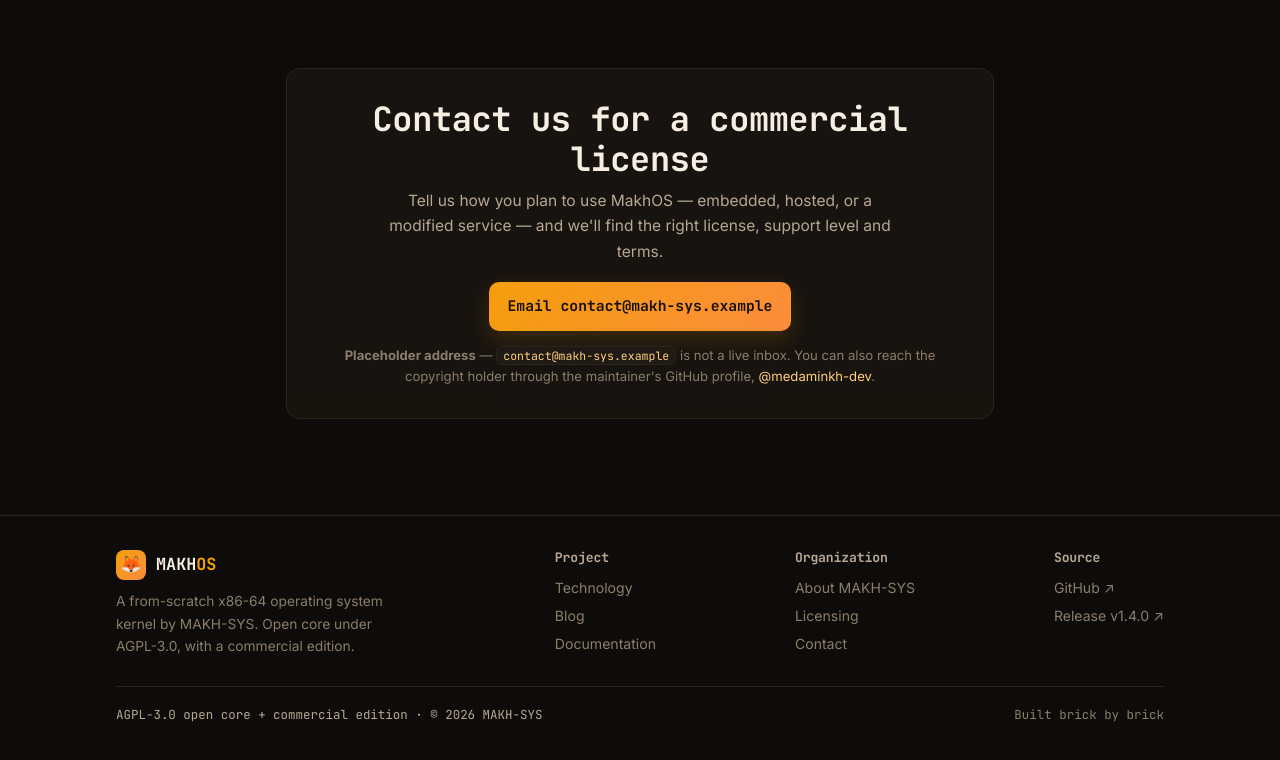
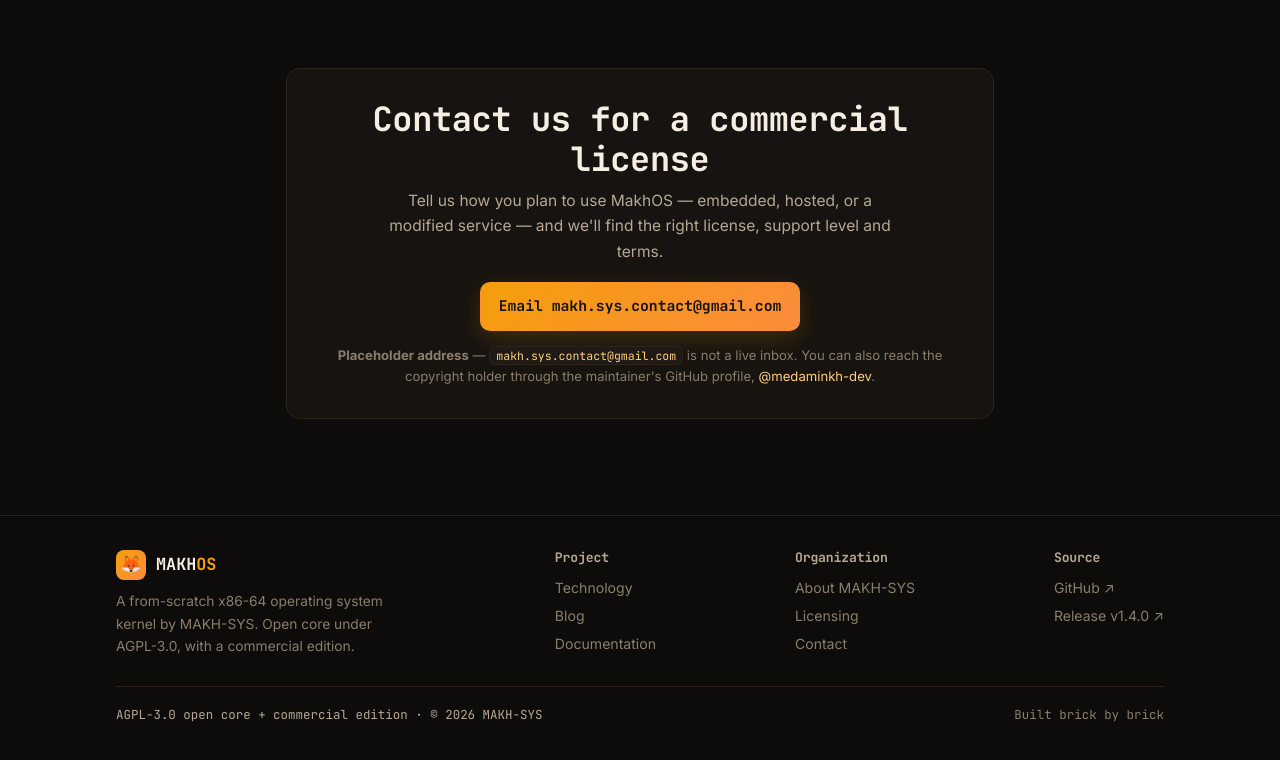
Before and after one commit to MAKH-SYS/MAKH-WEBSITE, a plain HTML site: page licensing.html in a window 1280 px wide. Shown: the part 1817-2577 px from the top of the page. Drawn offline with Linux system fonts and the light colour scheme.

Commit message:
Update licensing.html

```diff
--- a/licensing.html
+++ b/licensing.html
@@ -107,10 +107,9 @@
     <div class="card center" style="padding:30px">
       <h2 class="section-title" style="margin-bottom:8px">Contact us for a commercial license</h2>
       <p style="color:var(--muted);max-width:52ch;margin:0 auto 18px">Tell us how you plan to use MakhOS — embedded, hosted, or a modified service — and we'll find the right license, support level and terms.</p>
-      <!-- Placeholder address: contact@makh-sys.example is an intentional, non-real placeholder (RFC 2606 .example). Replace with a real address before launch. -->
-      <a class="btn btn-primary" href="mailto:contact@makh-sys.example?subject=MakhOS%20commercial%20license%20enquiry">Email contact@makh-sys.example</a>
+      <a class="btn btn-primary" href="mailto:makh.sys.contact@gmail.com?subject=MakhOS%20commercial%20license%20enquiry">Email makh.sys.contact@gmail.com</a>
       <p style="color:var(--faint);font-size:0.82rem;margin-top:14px">
-        <strong>Placeholder address</strong> — <code class="inline-code">contact@makh-sys.example</code> is not a live inbox. You can also reach the copyright holder through the maintainer's GitHub profile,
+        <strong>Placeholder address</strong> — <code class="inline-code">makh.sys.contact@gmail.com</code> is not a live inbox. You can also reach the copyright holder through the maintainer's GitHub profile,
         <a href="https://github.com/medaminkh-dev" target="_blank" rel="noopener">@medaminkh-dev</a>.
       </p>
     </div>
```
